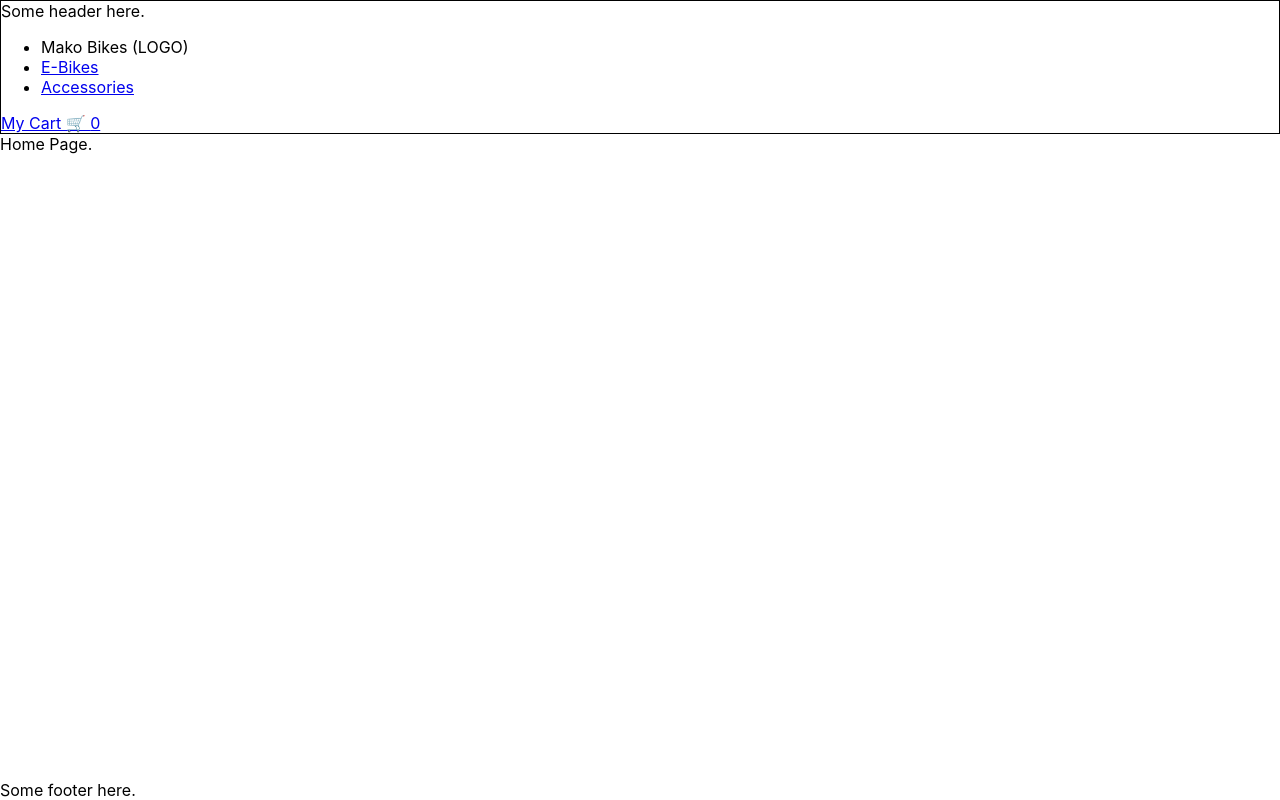
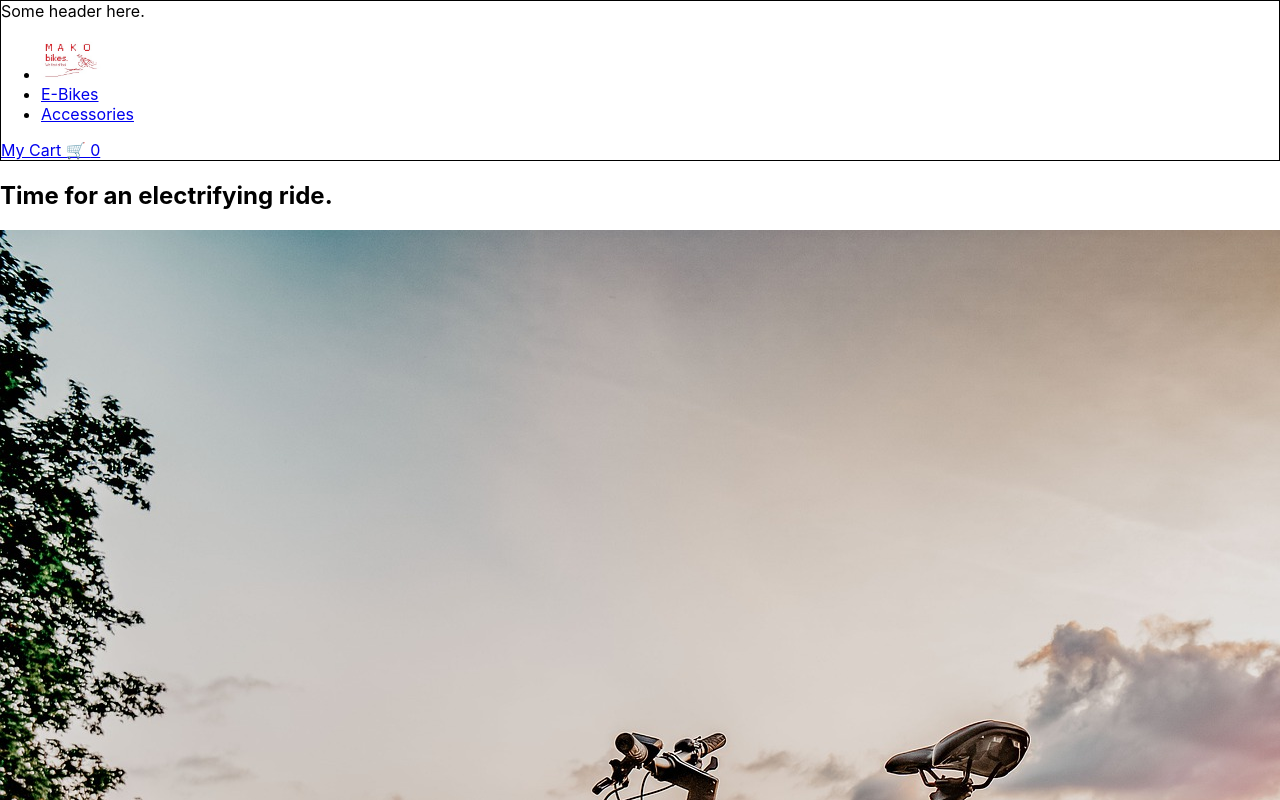
Before and after one commit to Datrinon/react-shopping-cart, a React app: page / in a window 1280 px wide. Built offline with nearby package versions, Linux system fonts and the light colour scheme.

Commit message:
Start work on home page; add splash image and intro schpiel

```diff
--- a/src/css/NavHeader.css
+++ b/src/css/NavHeader.css
@@ -1,3 +1,11 @@
 .header {
   border: 1px solid black;
 }
+
+.logo-wrapper {
+  width: 72px;
+}
+
+.logo {
+  width: 100%;
+}
--- /dev/null
+++ b/src/data/schpiel.js
@@ -0,0 +1,10 @@
+export const intro = `
+
+Mako Bikes started in a small Californian garage in 1970, but our founders always saw something bigger. Fifty years later, we're on a mission to make the world a healthier, happier place through the power of bicycles.
+
+With the arrival of electric bikes, we at Mako understood that the joyous experience of biking was reborn, and thus set out to provide incredible hospitality to our customers, and change the world by getting more people on bikes.
+
+Despite the countless years we've provided outstanding customer service and bicycles, for us, it's never just about those things for us.
+
+It's about getting you closer to the places you were meant to be.
+`;
--- a/src/js/components/Home.js
+++ b/src/js/components/Home.js
@@ -1,9 +1,22 @@
 import '../../css/Home.css';
+
+import banner from "../../images/splash-banner.jpg"
+
+import {intro} from "../../data/schpiel.js";
 
 function Home() {
   return (
     <div className="Home">
-      Home Page.
+      <section className="landing-splash">
+        <h1>Time for an electrifying ride.</h1>
+        <img
+          src={banner}
+          alt="A bike alongside a mountain vista."/>
+      </section>
+      <section className="">
+        <h1>Our Mission</h1>
+        <p>{intro}</p>
+      </section>
     </div>
   );
 }
--- a/src/js/components/NavHeader.js
+++ b/src/js/components/NavHeader.js
@@ -1,7 +1,9 @@
 import '../../css/NavHeader.css';
-import {NavLink} from 'react-router-dom';
+import {Link, NavLink} from 'react-router-dom';
 import { useContext, useEffect } from 'react';
 import { CartContext } from './Router';
+
+import Logo from "../../images/logo.jpg";
 
 function NavHeader(props) {
 
@@ -26,7 +28,11 @@ function NavHeader(props) {
       <nav>
         <ul>
           <li>
-            Mako Bikes (LOGO)
+            <div className="logo-wrapper">
+              <Link to="/">
+                <img src={Logo} alt="The logo of Mako Bikes." className="logo"/>
+              </Link>
+            </div>
           </li>
           <li>
             <NavLink to="/products/ebikes" activeClassName="active">E-Bikes</NavLink>
```
Also changed, not shown: src/images/logo.jpg (added), src/images/splash-banner.jpg (added).
